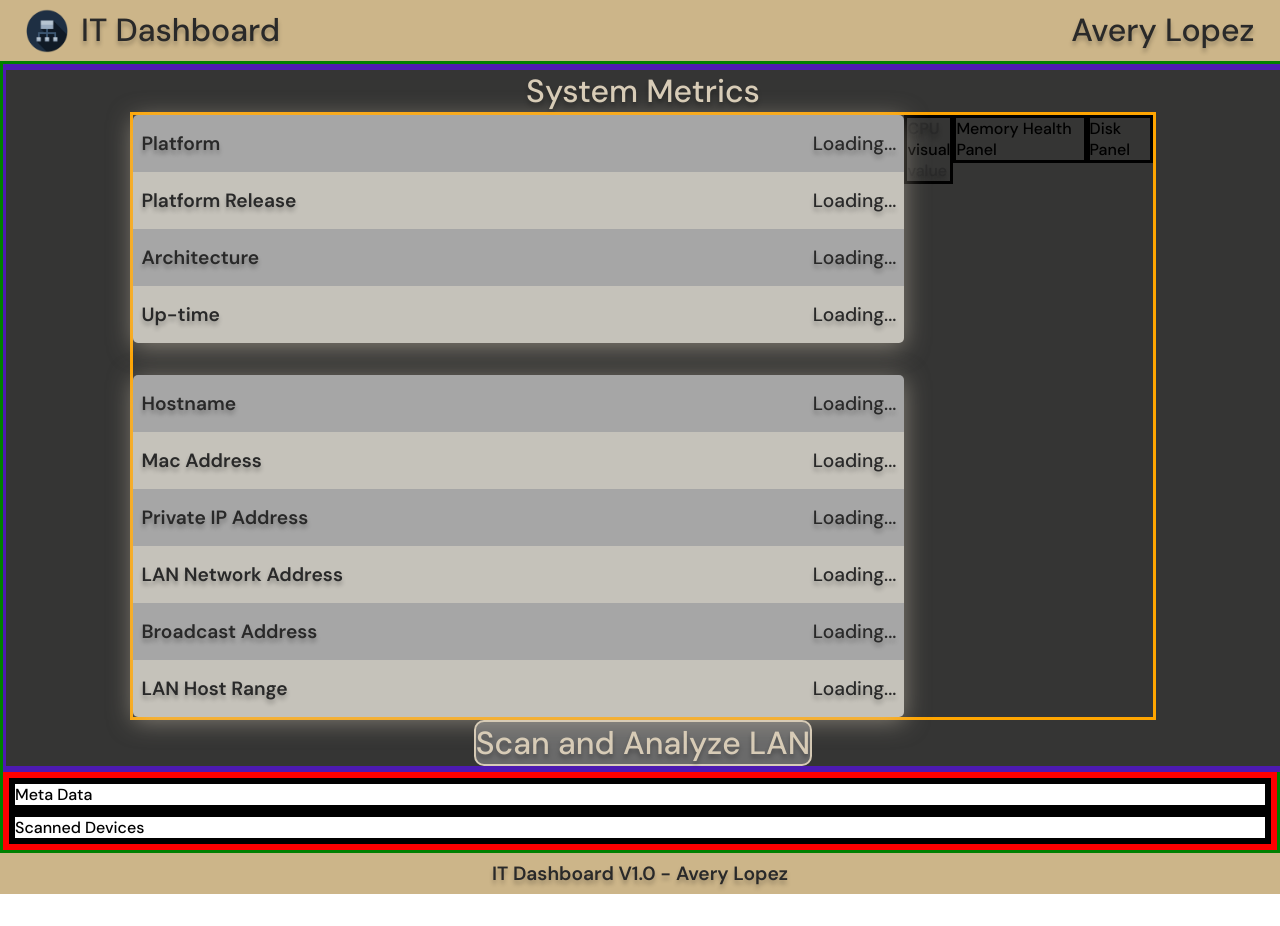
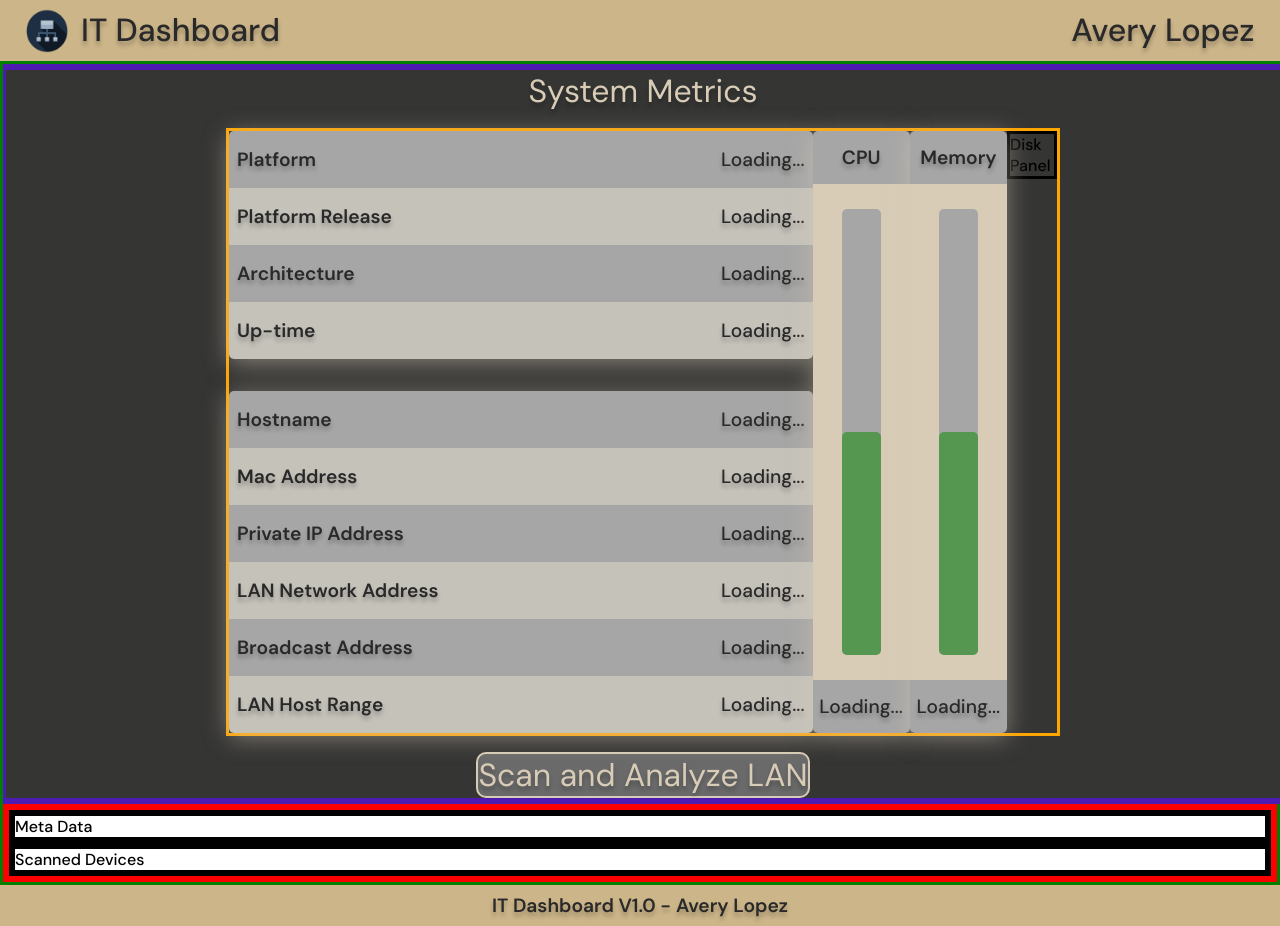
Before and after one commit to Obedozah/IT-Dashboard, a React (Create React App) app in the folder frontend/: page / in a window 1280 px wide. Before the commit the page ends 894 px from the top, so only its background shows below. Built offline with nearby package versions, Linux system fonts and the light colour scheme; no server answers.

Commit message:
Formatted CPU/Memory Health Bars

```diff
--- a/frontend/src/components/dashboard/sections/system-info/SystemMetrics.css
+++ b/frontend/src/components/dashboard/sections/system-info/SystemMetrics.css
@@ -13,8 +13,9 @@
     flex-direction: row;
     border-style: solid;
     border-color: orange;
-    width: 80%;
+    width: 65%;
     justify-content: space-between;
+    margin: 1rem;
 }
 
 .network-scanner-button {
@@ -36,3 +37,11 @@
 .os-network {
     width: clamp(60rem, 25vw, 70rem);
 }
+
+.cpu {
+    width: clamp(5rem, 25vw, 10rem);
+}
+
+.memory {
+    width: clamp(5rem, 25vw, 10rem);
+}
--- a/frontend/src/components/dashboard/sections/system-info/SystemMetrics.jsx
+++ b/frontend/src/components/dashboard/sections/system-info/SystemMetrics.jsx
@@ -44,10 +44,10 @@ function SystemMetrics() {
                     <NetworkPanel NetworkMetrics={metrics.network_info || {}}/>
                 </div>
                 <div className="cpu">
-                    <CpuHealthPanel/>
+                    <CpuHealthPanel CpuHealthMetrics={metrics.hardware_health || {}}/>
                 </div>
                 <div className="memory">
-                    <MemoryHealthPanel/>
+                    <MemoryHealthPanel MemoryHealthMetrics={metrics.hardware_health || {}}/>
                 </div>
                 <div className="disks">
                     <DiskPanel/>
--- a/frontend/src/components/dashboard/sections/system-info/panels/CpuHealthPanel.css
+++ b/frontend/src/components/dashboard/sections/system-info/panels/CpuHealthPanel.css
@@ -1,3 +1,53 @@
 .cpu-health-panel {
-    border-style: solid;
+    display: flex;
+    flex-direction: column;
+    height: 100%;
+    width: 100%;
 }
+
+.cpu-health-panel span {
+    font-size: clamp(1rem, 1.5vw, 1.75rem);
+}
+
+.label-box {
+    display: flex;
+    justify-content: center;
+    align-items: center;
+    background-color: #A6A6A6;
+    border-radius: 5px 5px 0 0;
+    flex-grow: 1;
+}
+
+.cpu-health-box {
+    display: flex;
+    justify-content: center;
+    align-items: center;
+    background-color: #D8CCB7;
+    flex-grow: 17.75;
+}
+
+.cpu-health-bar {
+    background-color: #A6A6A6;
+    border-radius: 5px;
+    display: flex;
+    justify-content: center;
+    align-items: end;
+    height: 90%;
+    width: 40%;
+}
+
+.cpu-health-bar-portion {
+    background-color: #559751;
+    border-radius: 5px;
+    height: 50%;
+    width: 100%;
+}
+
+.value-box {
+    display: flex;
+    justify-content: center;
+    align-items: center;
+    background-color: #A6A6A6;
+    border-radius: 0 0 5px 5px;
+    flex-grow: 1;
+}
--- a/frontend/src/components/dashboard/sections/system-info/panels/CpuHealthPanel.jsx
+++ b/frontend/src/components/dashboard/sections/system-info/panels/CpuHealthPanel.jsx
@@ -1,11 +1,19 @@
 import './CpuHealthPanel.css';
 
-function CpuHealthPanel() {
+function CpuHealthPanel({CpuHealthMetrics}) {
     return (
-        <div className="cpu-health-panel">
-            <span className="label">CPU</span>
-            <div className="cpu-health-visual">visual</div>
-            <span className="value">value</span>
+        <div className="cpu-health-panel panel">
+            <div className="label-box">
+                <span className="label">CPU</span>
+            </div>
+            <div className="cpu-health-box">
+                <div className="cpu-health-bar">
+                    <div className="cpu-health-bar-portion"></div>
+                </div>
+            </div>
+            <div className="value-box">
+                <span className="value">{CpuHealthMetrics.cpu_usage_percent || 'Loading...'}</span>
+            </div>
         </div>
     )
 }
--- a/frontend/src/components/dashboard/sections/system-info/panels/MemoryHealthPanel.css
+++ b/frontend/src/components/dashboard/sections/system-info/panels/MemoryHealthPanel.css
@@ -1,3 +1,53 @@
 .memory-health-panel {
-    border-style: solid;
+    display: flex;
+    flex-direction: column;
+    height: 100%;
+    width: 100%;
 }
+
+.memory-health-panel span {
+    font-size: clamp(1rem, 1.5vw, 1.75rem);
+}
+
+.label-box {
+    display: flex;
+    justify-content: center;
+    align-items: center;
+    background-color: #A6A6A6;
+    border-radius: 5px 5px 0 0;
+    flex-grow: 1;
+}
+
+.memory-health-box {
+    display: flex;
+    justify-content: center;
+    align-items: center;
+    background-color: #D8CCB7;
+    flex-grow: 17.75;
+}
+
+.memory-health-bar {
+    background-color: #A6A6A6;
+    border-radius: 5px;
+    display: flex;
+    justify-content: center;
+    align-items: end;
+    height: 90%;
+    width: 40%;
+}
+
+.memory-health-bar-portion {
+    background-color: #559751;
+    border-radius: 5px;
+    height: 50%;
+    width: 100%;
+}
+
+.value-box {
+    display: flex;
+    justify-content: center;
+    align-items: center;
+    background-color: #A6A6A6;
+    border-radius: 0 0 5px 5px;
+    flex-grow: 1;
+}
--- a/frontend/src/components/dashboard/sections/system-info/panels/MemoryHealthPanel.jsx
+++ b/frontend/src/components/dashboard/sections/system-info/panels/MemoryHealthPanel.jsx
@@ -1,9 +1,19 @@
 import './MemoryHealthPanel.css';
 
-function MemoryHealthPanel() {
+function MemoryHealthPanel({MemoryHealthMetrics}) {
     return (
-        <div className="memory-health-panel">
-            Memory Health Panel
+        <div className="memory-health-panel panel">
+            <div className="label-box">
+                <span className="label">Memory</span>
+            </div>
+            <div className="memory-health-box">
+                <div className="memory-health-bar">
+                    <div className="memory-health-bar-portion"></div>
+                </div>
+            </div>
+            <div className="value-box">
+                <span className="value">{MemoryHealthMetrics.memory_used_percent || 'Loading...'}</span>
+            </div>
         </div>
     )
 }
--- a/frontend/src/index.css
+++ b/frontend/src/index.css
@@ -20,7 +20,7 @@ h1 {
 }
 
 h2, button {
-    font-weight: 500;
+    font-weight: 400;
     text-shadow: 0px 4px 4px rgba(0, 0, 0, 0.25);
 }
 
```
